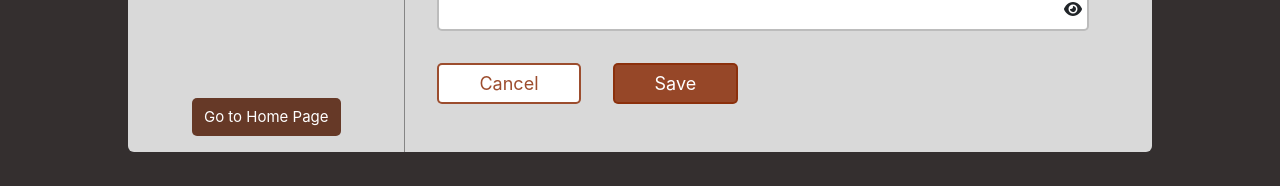
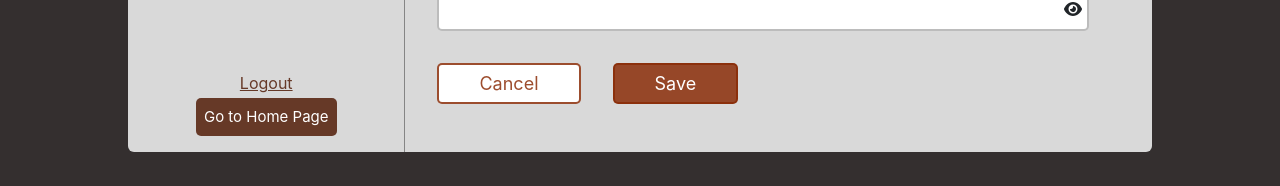
Before and after one commit to jasmeetsingh-1/reactbites, a React (Create React App) app: page /my_profile in a window 1280 px wide. Shown: the part 490-676 px from the top of the page. Built offline with nearby package versions, Linux system fonts and the light colour scheme.

Commit message:
logout button

```diff
--- a/src/components/cssFIles/profile/profile.css
+++ b/src/components/cssFIles/profile/profile.css
@@ -114,6 +114,7 @@
     min-width: 100%;
     max-width: 100%;
     flex-direction: column;
+    align-items: center;
   }
 
   .profile-css-menu-div-holder {
@@ -125,5 +126,6 @@
     width: 85%;
     /* padding: 1rem; */
     border-top: 1px solid #858585;
+    border-left: 0;
   }
 }
--- a/src/components/cssFIles/profile/sidebar.css
+++ b/src/components/cssFIles/profile/sidebar.css
@@ -10,8 +10,24 @@
   align-items: center;
 }
 
-.profile-css-menu-div-holder > button {
-  width: 70%;
+.sidebar-button-holder {
+  display: flex;
+  flex-direction: column;
+  gap: 2px;
+}
+
+.sidebar-button-holder button:nth-child(1) {
+  border: none;
+  background-color: transparent;
+  text-decoration: underline;
+  text-decoration-color: #4d1601d1;
+  color: #4d1601d1;
+  font-size: medium;
+  cursor: pointer;
+}
+
+.sidebar-button-holder button:nth-child(2) {
+  /* width: 70%; */
   padding: 0.5rem;
   border: none;
   border-radius: 5px;
--- a/src/components/profile/sidebar.jsx
+++ b/src/components/profile/sidebar.jsx
@@ -1,9 +1,12 @@
 import React, { useState } from "react";
 import "../cssFIles/profile/sidebar.css";
 import { useNavigate } from "react-router-dom";
+import { loginReducers, cartItemReducers } from "../redux-store/store";
+import { useDispatch } from "react-redux";
 
 function Sidebar({ activeMenu, setActiveMenu }) {
   // const [activeMenu, setActiveMenu] = useState(1);
+  const dispatch = useDispatch();
   const navigate = useNavigate();
   return (
     <div className="profile-css-menu-div-holder">
@@ -111,6 +114,16 @@ function Sidebar({ activeMenu, setActiveMenu }) {
           About Us
         </div> */}
       </div>
+      <div className="sidebar-button-holder">
+        <button
+          onClick={() => {
+            dispatch(loginReducers.logoutButtonHandler());
+            dispatch(cartItemReducers.cartItemClear());
+            navigate("/login");
+          }}
+        >
+          Logout
+        </button>
         <button
           onClick={() => {
             navigate("/");
@@ -119,6 +132,7 @@ function Sidebar({ activeMenu, setActiveMenu }) {
           Go to Home Page
         </button>
       </div>
+    </div>
   );
 }
 
--- a/src/components/redux-store/store.jsx
+++ b/src/components/redux-store/store.jsx
@@ -45,6 +45,10 @@ const LoginSlice = createSlice({
       };
 
       state.data = newLoginData;
+    },
+    logoutButtonHandler(state) {
+      state.isloggedIn = false;
+      state.data = {};
     },
   },
 });
```
Lines whose indentation alone changed are shown as unchanged.
